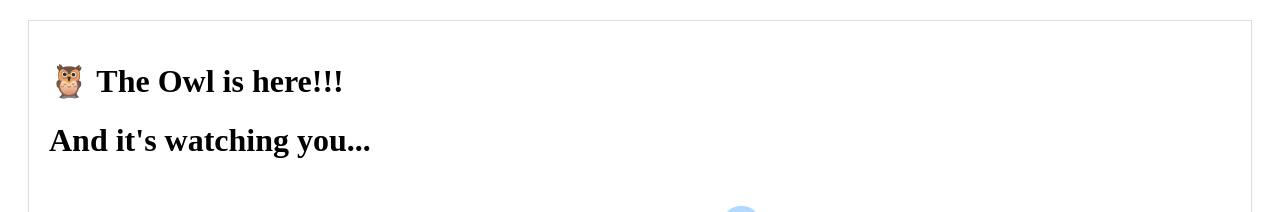
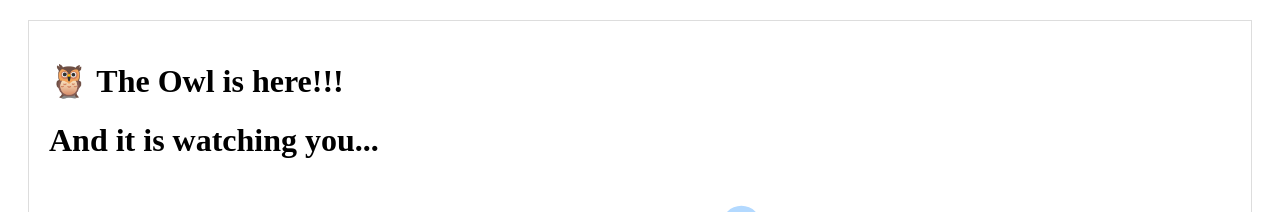
Before and after one commit to SmolinPavel/owl, a Next.js app: page /owl in a window 1280 px wide. Shown: the top 212 px of the page. Built offline with nearby package versions, Linux system fonts and the light colour scheme.

Commit message:
Add demo link

```diff
--- a/pages/owl.js
+++ b/pages/owl.js
@@ -4,7 +4,7 @@ import "./owl.css";
 
 export default () => (
   <Layout>
-    <h1>And it's watching you...</h1>
+    <h1>And it is watching you...</h1>
     <div className="box">
       <div className="body">
         <div className="head" />
```
Also changed, not shown: 1 other file (tests, documents, lock files or other folders).
